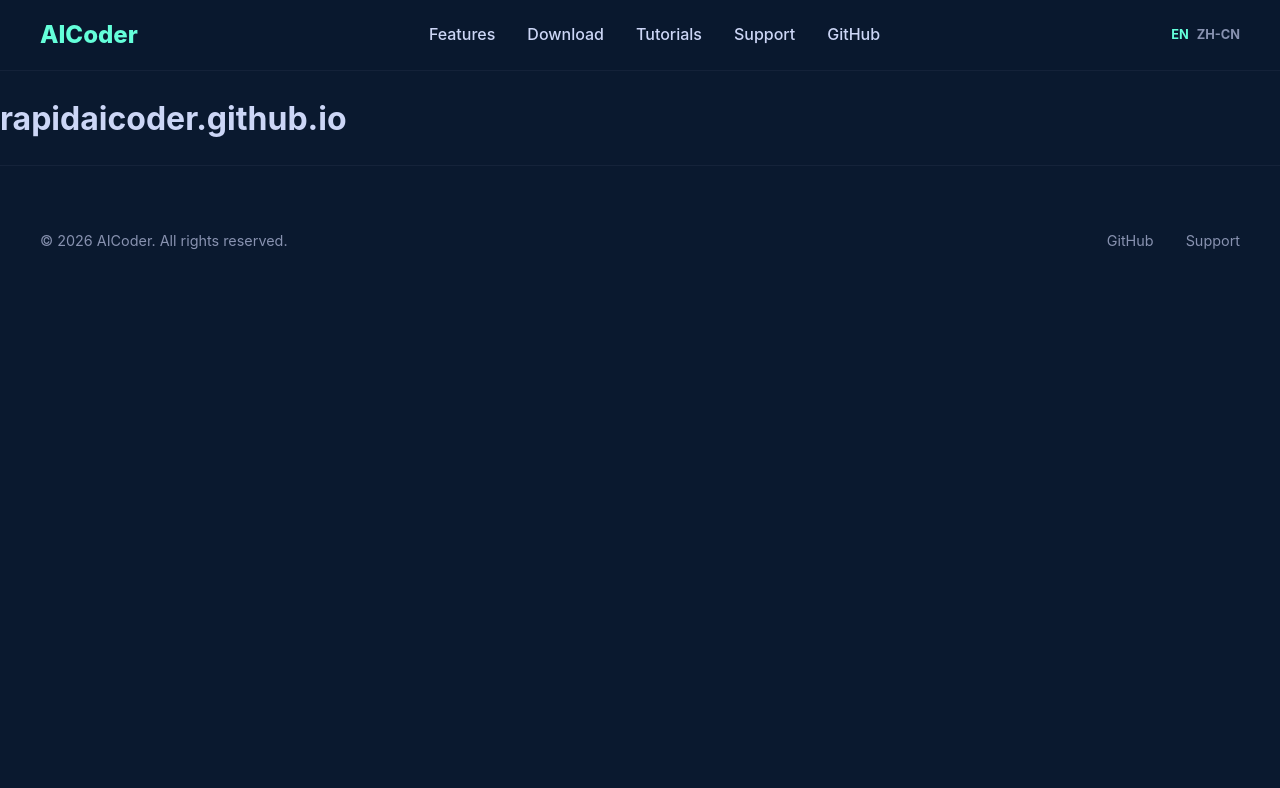
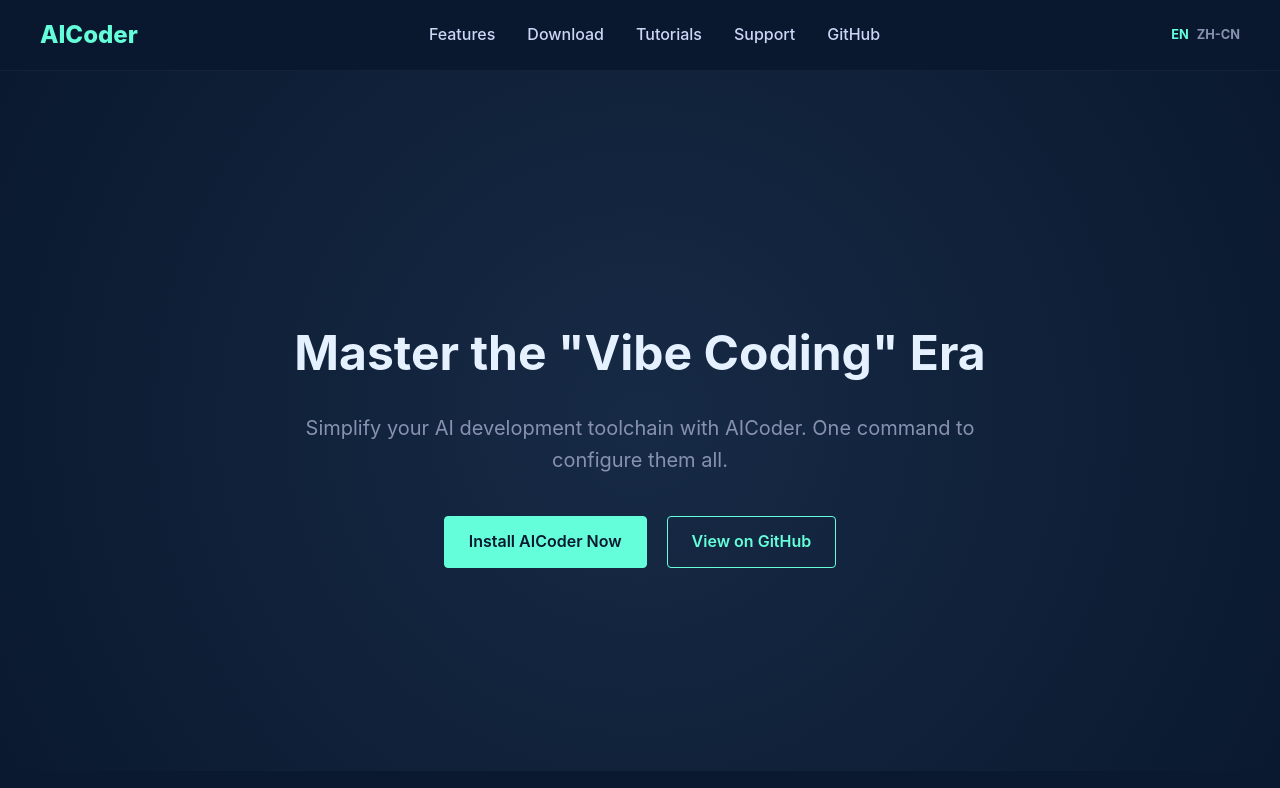
Before and after one commit to rapidaicoder/rapidaicoder.github.io, a Jekyll site: the page built from index.md, in a window 1280 px wide and 900 px high. Shown: the top 788 px of the window. Built offline with Jekyll 4.4.1, drawn with Linux system fonts in a browser that asks for light colours; our own code applies the rules of GitHub Pages for plain Markdown files; a script that is not in the unit is left out; some of the changed text lies outside the part shown.

Commit message:
feat(content): Implement Home page structure

```diff
--- /dev/null
+++ b/_sass/_home.scss
@@ -0,0 +1,56 @@
+.hero {
+  text-align: center;
+  background: radial-gradient(circle at 50% 50%, $blue-primary 0%, $blue-dark 100%);
+  min-height: 60vh;
+  @include flex-center;
+}
+
+.hero-title {
+  @include heading-lg;
+  color: $white;
+}
+
+.hero-subtitle {
+  font-size: 1.25rem;
+  color: $text-secondary;
+  max-width: 700px;
+  margin: 0 auto 40px;
+}
+
+.hero-btns {
+  display: flex;
+  justify-content: center;
+  gap: 20px;
+}
+
+.section-title {
+  text-align: center;
+  font-size: 2.5rem;
+  margin-bottom: 60px;
+  color: $white;
+}
+
+.features-grid {
+  display: grid;
+  grid-template-columns: repeat(auto-fit, minmax(300px, 1fr));
+  gap: 30px;
+}
+
+.feature-card {
+  background-color: $blue-primary;
+  padding: 40px;
+  border-radius: 8px;
+  border: 1px solid rgba($blue-light, 0.3);
+  transition: transform 0.3s ease;
+  &:hover {
+    transform: translateY(-10px);
+    border-color: $blue-accent;
+  }
+  h3 {
+    color: $blue-accent;
+    margin-bottom: 15px;
+  }
+  p {
+    color: $text-secondary;
+  }
+}
--- a/assets/css/style.scss
+++ b/assets/css/style.scss
@@ -5,6 +5,7 @@
 @import "mixins";
 @import "header";
 @import "footer";
+@import "home";
 
 body {
   background-color: $blue-dark;
--- a/index.md
+++ b/index.md
@@ -1 +1,36 @@
-# rapidaicoder.github.io
+---
+layout: default
+title: Home
+lang: en
+---
+
+<section class="hero section">
+  <div class="container hero-container">
+    <h1 class="hero-title">Master the "Vibe Coding" Era</h1>
+    <p class="hero-subtitle">Simplify your AI development toolchain with AICoder. One command to configure them all.</p>
+    <div class="hero-btns">
+      <a href="{{ site.baseurl }}/download/" class="btn-primary">{{ site.data.locales[page.lang].install_button }}</a>
+      <a href="https://github.com/rapidai/aicoder" class="btn-secondary">{{ site.data.locales[page.lang].github_button }}</a>
+    </div>
+  </div>
+</section>
+
+<section class="features section">
+  <div class="container">
+    <h2 class="section-title">Why AICoder?</h2>
+    <div class="features-grid">
+      <div class="feature-card">
+        <h3>Integrated CLI</h3>
+        <p>A unified interface for all your favorite AI-driven coding tools.</p>
+      </div>
+      <div class="feature-card">
+        <h3>Zero Config</h3>
+        <p>Smart defaults that get you up and running in seconds, not hours.</p>
+      </div>
+      <div class="feature-card">
+        <h3>Bilingual Support</h3>
+        <p>Full documentation and support in both English and Simplified Chinese.</p>
+      </div>
+    </div>
+  </div>
+</section>
```
